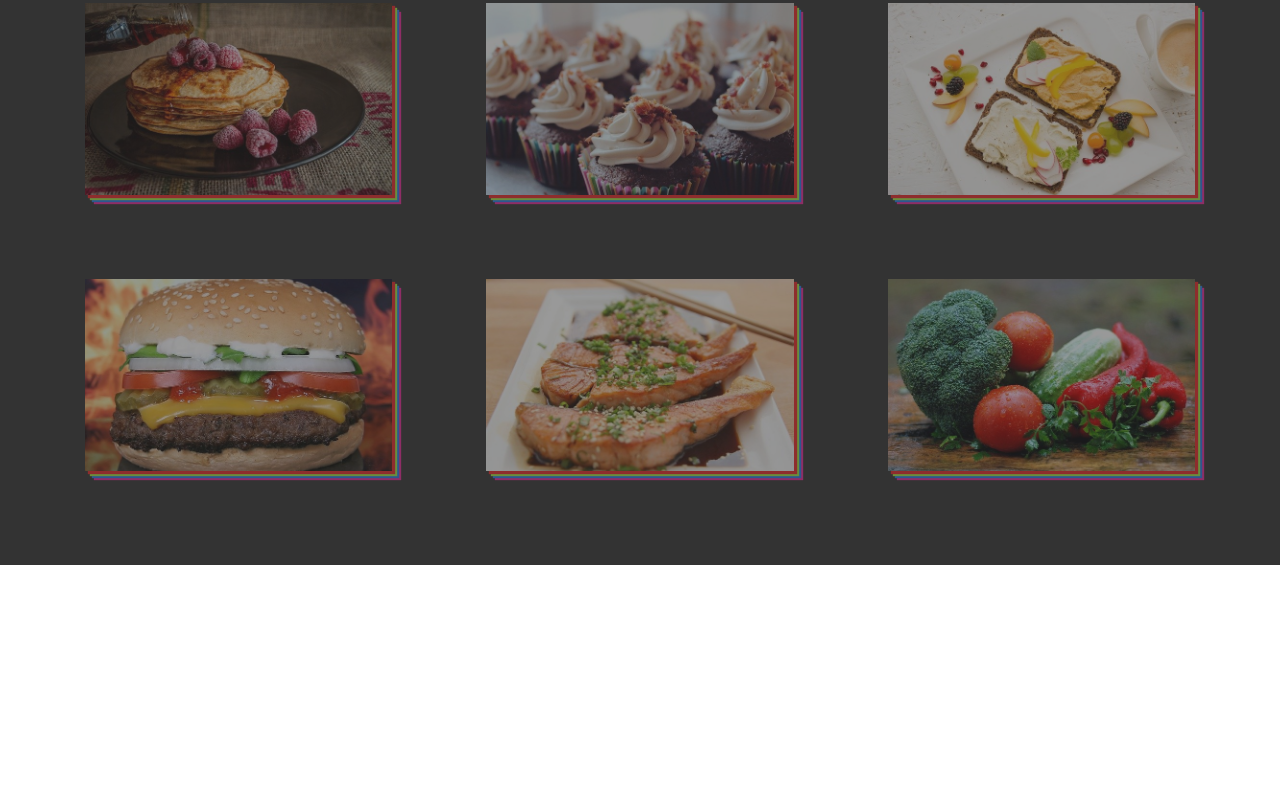
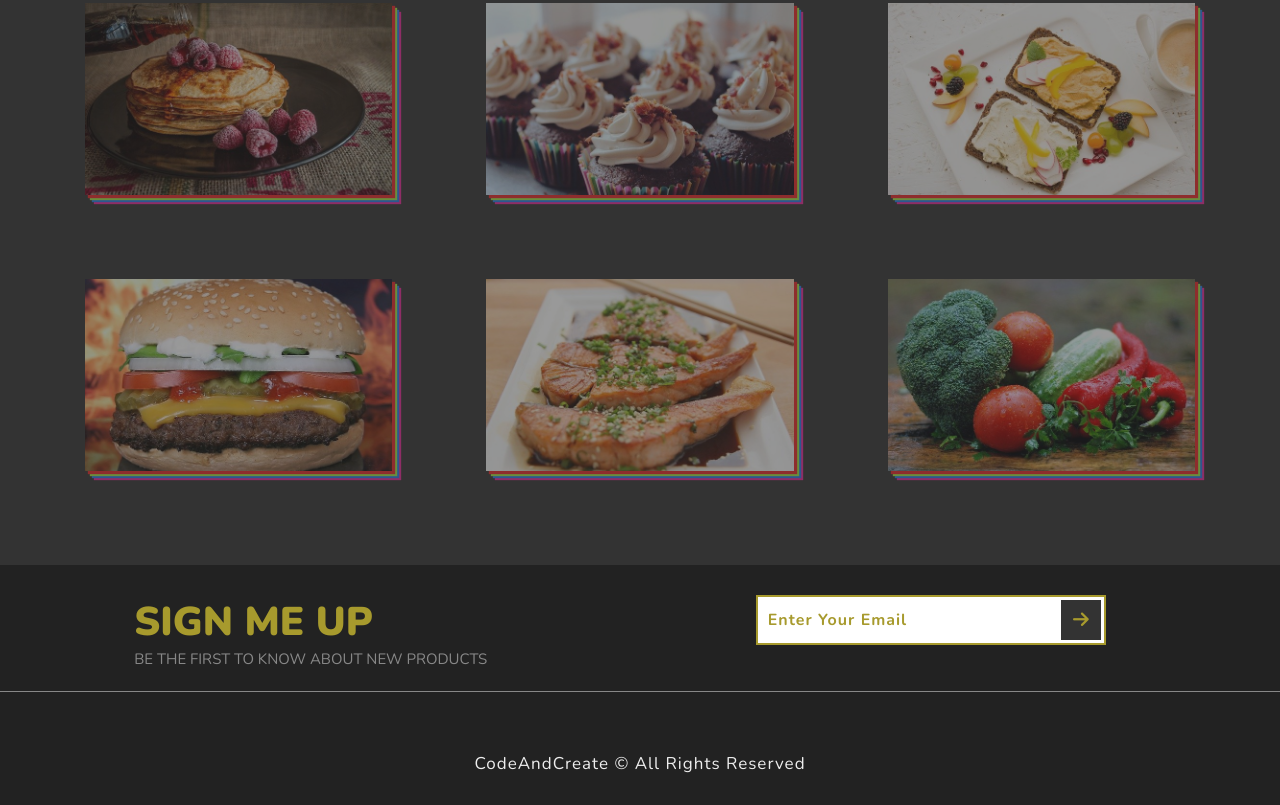
Before and after one commit to VolodymyrMishchuk/fruits, a plain HTML site: page index.html in a window 1280 px wide. Shown: the part 1924-2729 px from the top of the page. Before the commit the page ends 2489 px from the top, so only its background shows below. Drawn offline with nearby package versions, Linux system fonts and the light colour scheme.

Commit message:
Create and Customize Footer

```diff
--- a/index.html
+++ b/index.html
@@ -105,6 +105,30 @@
             </div>
         </section>
         <!-- End of Section 3 -->
+
+        <!-- Section 4 -->
+        <section class="section-4">
+            <div class="section-4-text">
+                <h2 class="section-4-heading">Sign Me Up</h2>
+                <p class="section-4-paragraph">
+                    Be the first to know about new products
+                </p>
+            </div>
+            <form class="signup-form">
+                <input
+                    type="email"
+                    class="signup-form-input"
+                    placeholder="Enter Your Email"
+                >
+                <button type="submit" class="signup-form-btn">
+                    <i class="fas fa-arrow-right"></i>
+                </button>
+            </form>
+            <p class="copyright">
+                CodeAndCreate &copy; All Rights Reserved
+            </p>
+        </section>
+        <!-- End of Section 4 -->
     </div>
     <script src="script.js"></script>
 </body>
--- a/style.css
+++ b/style.css
@@ -258,3 +258,76 @@ html {
     transition: opacity 1.5s 0.5s;
 }
 /* End of Section 3 */
+
+/* Section 4 */
+.section-4 {
+    width: 100%;
+    height: 30vh;
+    background-color: #222;
+    display: flex;
+    justify-content: space-around;
+    align-items: flex-start;
+    padding: 3rem 0;
+    position: relative;
+}
+
+.section-4-text {
+    text-transform: uppercase;
+}
+
+.section-4-heading {
+    font-size: 4rem;
+    font-weight: 900;
+    color: #a79a2d;
+}
+
+.section-4-paragraph {
+    font-size: 1.5rem;
+    color: #888;
+}
+
+.signup-form {
+    display: flex;
+    align-items: center;
+}
+
+.signup-form-input {
+    width: 35rem;
+    height: 5rem;
+    padding: 1rem;
+    border: 0.2rem solid #a79a2d;
+    font-size: 1.6rem;
+    font-weight: 700;
+    letter-spacing: 0.1rem;
+    color: #a79a2d;
+}
+
+.signup-form-input::placeholder {
+    color: #a79a2d;
+}
+
+.signup-form-btn {
+    position: relative;
+    left: -4.5rem;
+    width: 4rem;
+    height: 4rem;
+    background-color: #333;
+    color: #a79a2d;
+    border: none;
+    font-size: 1.8rem;
+    cursor: pointer;
+}
+
+.copyright {
+    position: absolute;
+    bottom: 3rem;
+    font-size: 1.7rem;
+    font-weight: 200;
+    color: #eee;
+    letter-spacing: 0.1rem;
+    border-top: 0.1rem solid #888;
+    padding-top: 6rem;
+    width: 100%;
+    text-align: center;
+}
+/* End of Section 4 */
```
